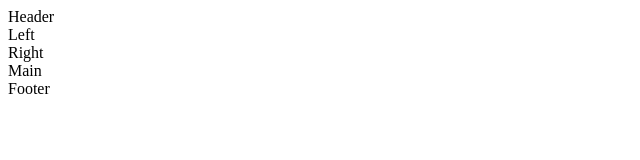
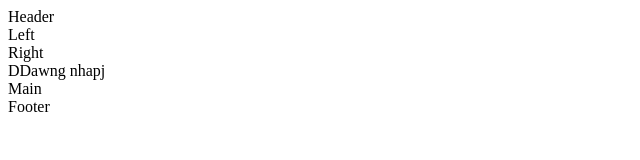
Before and after one commit to kimochiii001/3s_web, a plain HTML site: page index.html in a window 1280 px wide. Shown: the whole page, without its empty margins (0-640 px from the left). Drawn offline with Linux system fonts and the light colour scheme.

Commit message:
Test Dang Nhap

```diff
--- a/index.html
+++ b/index.html
@@ -24,6 +24,9 @@
                         <div class="header-right">
                             Right
                         </div>
+                        <div class="login">
+                            DDawng nhapj
+                        </div>
                     </div>
                 </div>
             </section>
```
